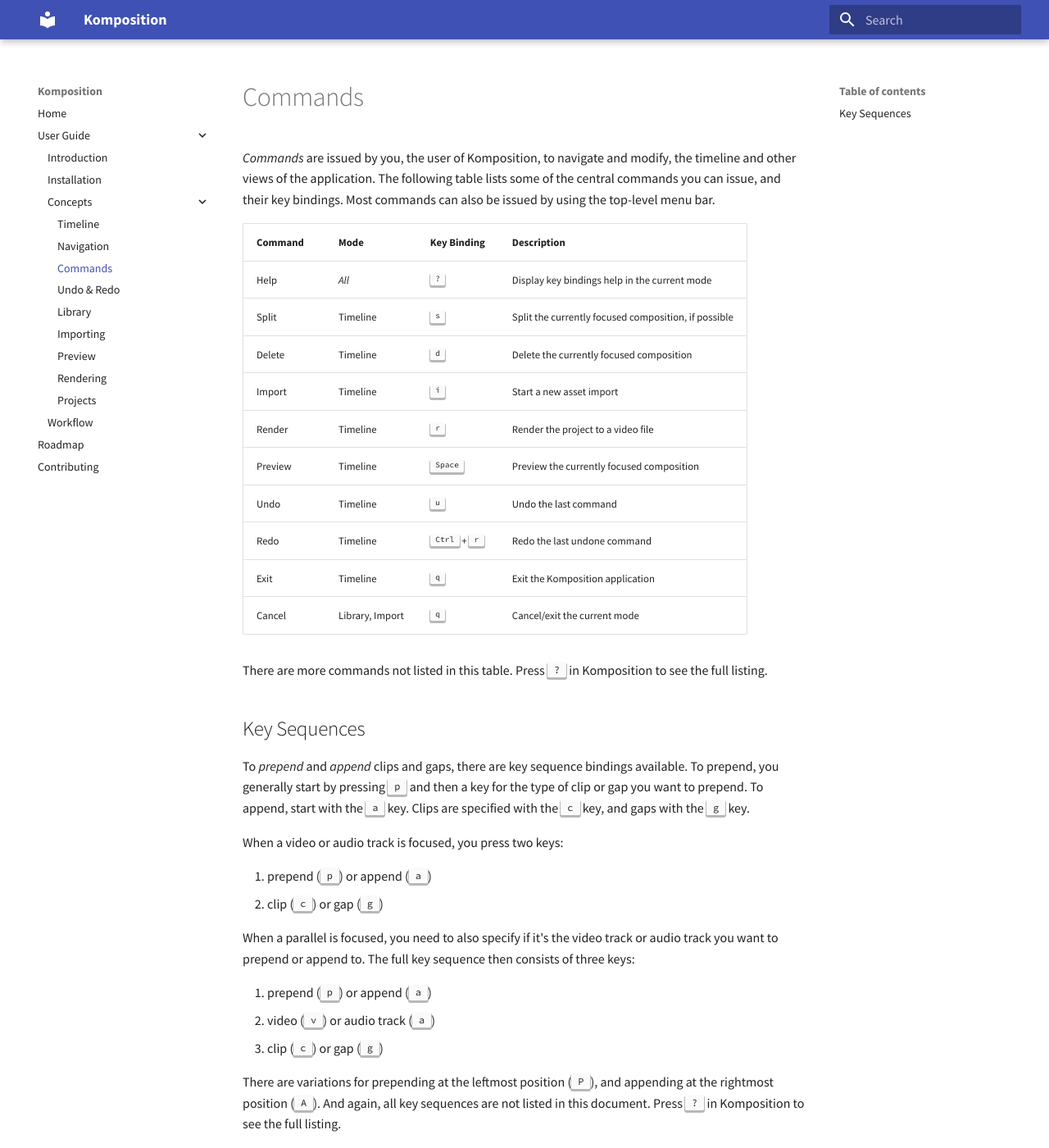
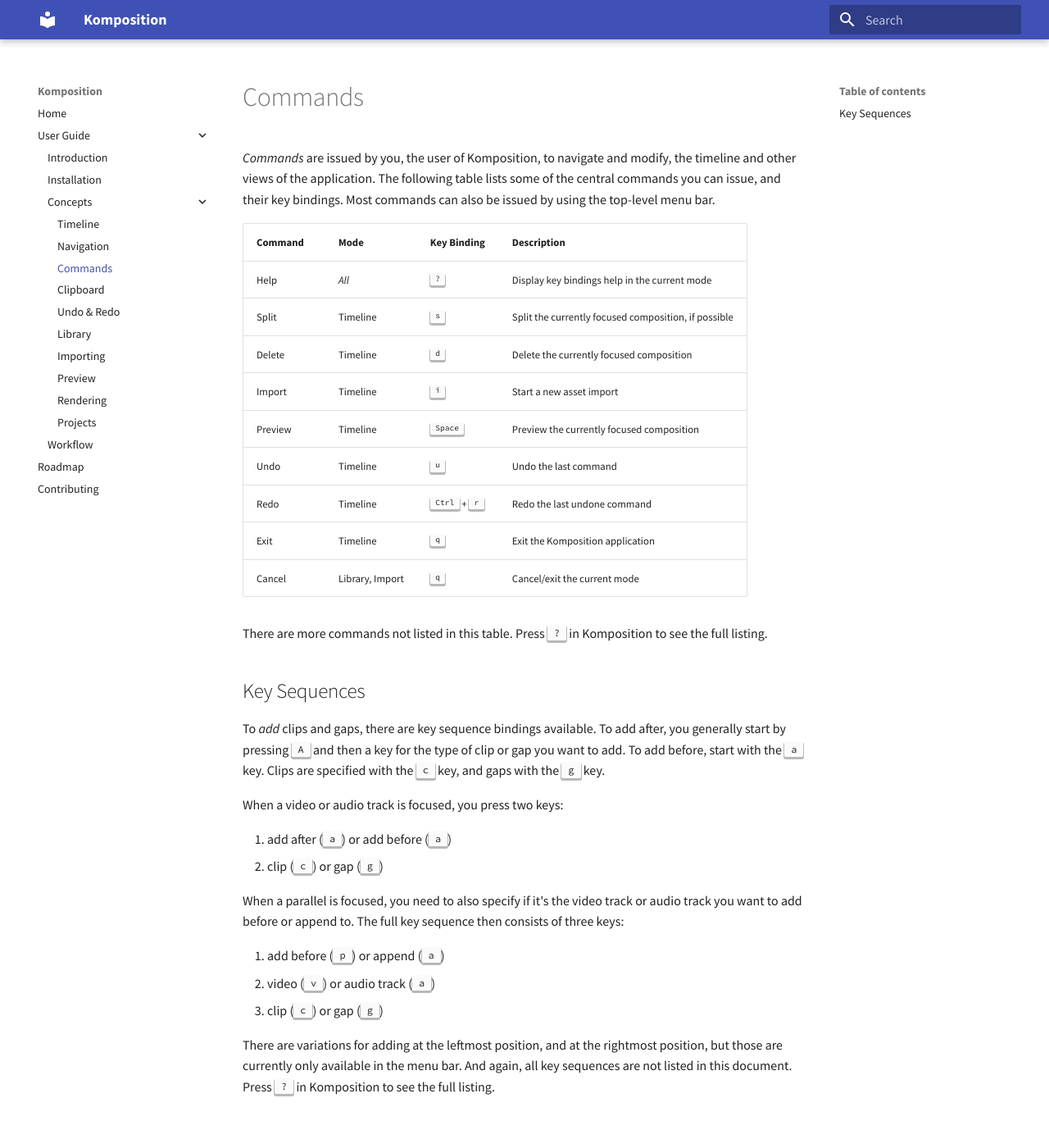
Before and after one commit to owickstrom/komposition, an MkDocs documentation site: the page built from docs/src/user-guide/concepts/commands.md, in a window 1280 px wide and 1400 px high. Shown: the whole window at 82% size. Built offline with MkDocs 1.6.1 and Material for MkDocs 9.7.7, drawn with Linux system fonts in a browser that asks for light colours.

Commit message:
Update docs

```diff
--- a/docs/mkdocs.yml
+++ b/docs/mkdocs.yml
@@ -12,6 +12,7 @@
             - user-guide/concepts/timeline.md
             - user-guide/concepts/navigation.md
             - user-guide/concepts/commands.md
+            - user-guide/concepts/clipboard.md
             - user-guide/concepts/undo-redo.md
             - user-guide/concepts/library.md
             - user-guide/concepts/importing.md
--- a/docs/src/user-guide/concepts/commands.md
+++ b/docs/src/user-guide/concepts/commands.md
@@ -11,7 +11,6 @@
 | Split     | Timeline                  | <kbd>s</kbd>                          | Split the currently focused composition, if possible      |
 | Delete    | Timeline                  | <kbd>d</kbd>                          | Delete the currently focused composition                  |
 | Import    | Timeline                  | <kbd>i</kbd>                          | Start a new asset import                                  |
-| Render    | Timeline                  | <kbd>r</kbd>                          | Render the project to a video file                        |
 | Preview   | Timeline                  | <kbd>Space</kbd>                      | Preview the currently focused composition                 |
 | Undo      | Timeline                  | <kbd>u</kbd>                          | Undo the last command                                     |
 | Redo      | Timeline                  | <kbd>Ctrl</kbd> + <kbd>r</kbd>        | Redo the last undone command                              |
@@ -23,26 +22,26 @@
 
 ## Key Sequences
 
-To *prepend* and *append* clips and gaps, there are key sequence bindings
-available. To prepend, you generally start by pressing <kbd>p</kbd> and then
-a key for the type of clip or gap you want to prepend. To append, start with
-the <kbd>a</kbd> key. Clips are specified with the <kbd>c</kbd> key, and gaps
-with the <kbd>g</kbd> key.
+To *add* clips and gaps, there are key sequence bindings available. To
+add after, you generally start by pressing <kbd>A</kbd> and then a key
+for the type of clip or gap you want to add. To add before, start with
+the <kbd>a</kbd> key. Clips are specified with the <kbd>c</kbd> key,
+and gaps with the <kbd>g</kbd> key.
 
 When a video or audio track is focused, you press two keys:
 
-1. prepend (<kbd>p</kbd>) or append (<kbd>a</kbd>)
+1. add after (<kbd>a</kbd>) or add before (<kbd>a</kbd>)
 2. clip (<kbd>c</kbd>) or gap (<kbd>g</kbd>)
 
 When a parallel is focused, you need to also specify if it's the video track
-or audio track you want to prepend or append to. The full key sequence then
+or audio track you want to add before or append to. The full key sequence then
 consists of three keys:
 
-1. prepend (<kbd>p</kbd>) or append (<kbd>a</kbd>)
+1. add before (<kbd>p</kbd>) or append (<kbd>a</kbd>)
 2. video (<kbd>v</kbd>) or audio track (<kbd>a</kbd>)
 3. clip (<kbd>c</kbd>) or gap (<kbd>g</kbd>)
 
-There are variations for prepending at the leftmost position (<kbd>P</kbd>),
-and appending at the rightmost position (<kbd>A</kbd>). And again, all key
-sequences are not listed in this document. Press <kbd>?</kbd> in Komposition
-to see the full listing.
+There are variations for adding at the leftmost position, and at the
+rightmost position, but those are currently only available in the menu
+bar. And again, all key sequences are not listed in this
+document. Press <kbd>?</kbd> in Komposition to see the full listing.
```
Also changed, not shown: docs/src/user-guide/concepts/clipboard.md (added, +16 -0 lines).
